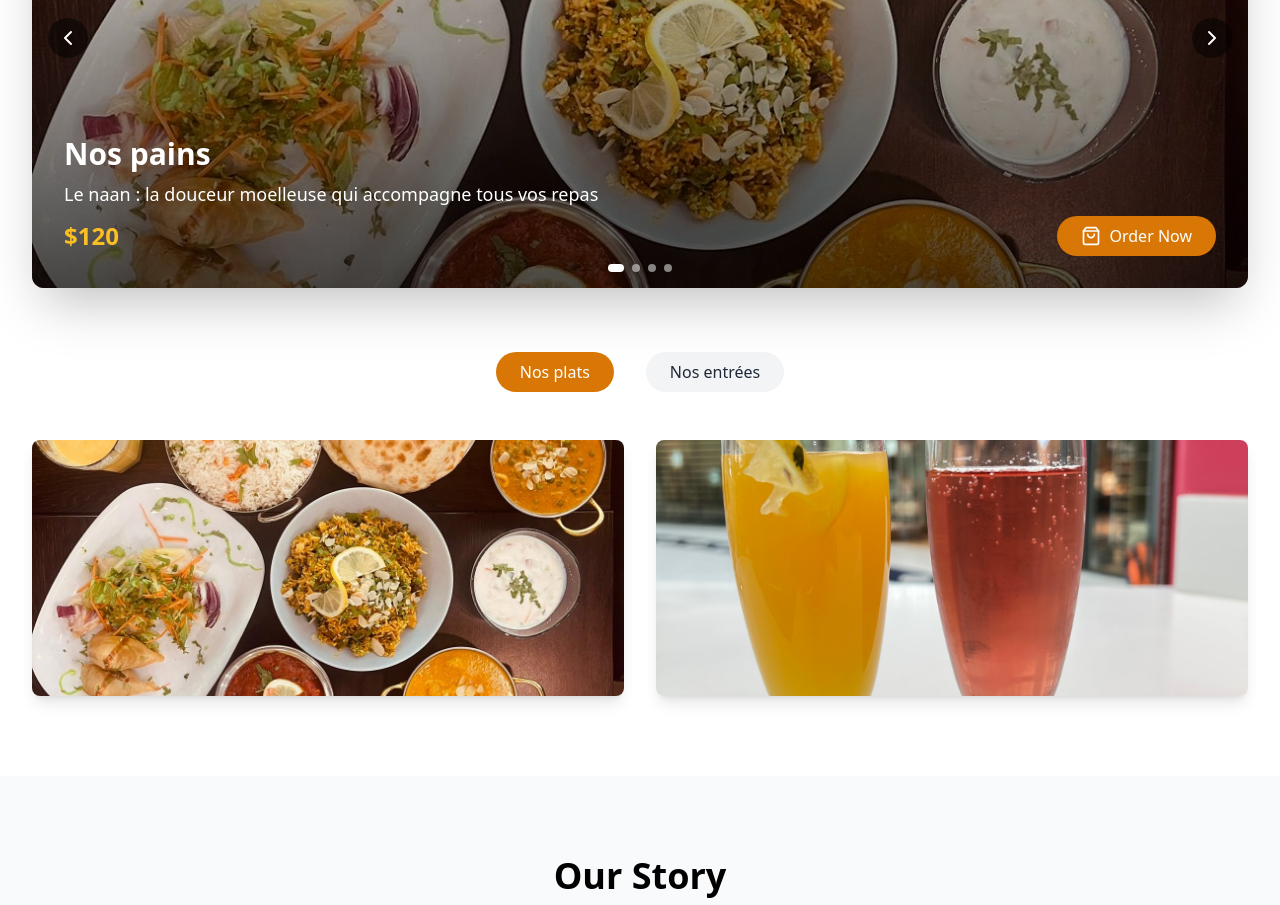
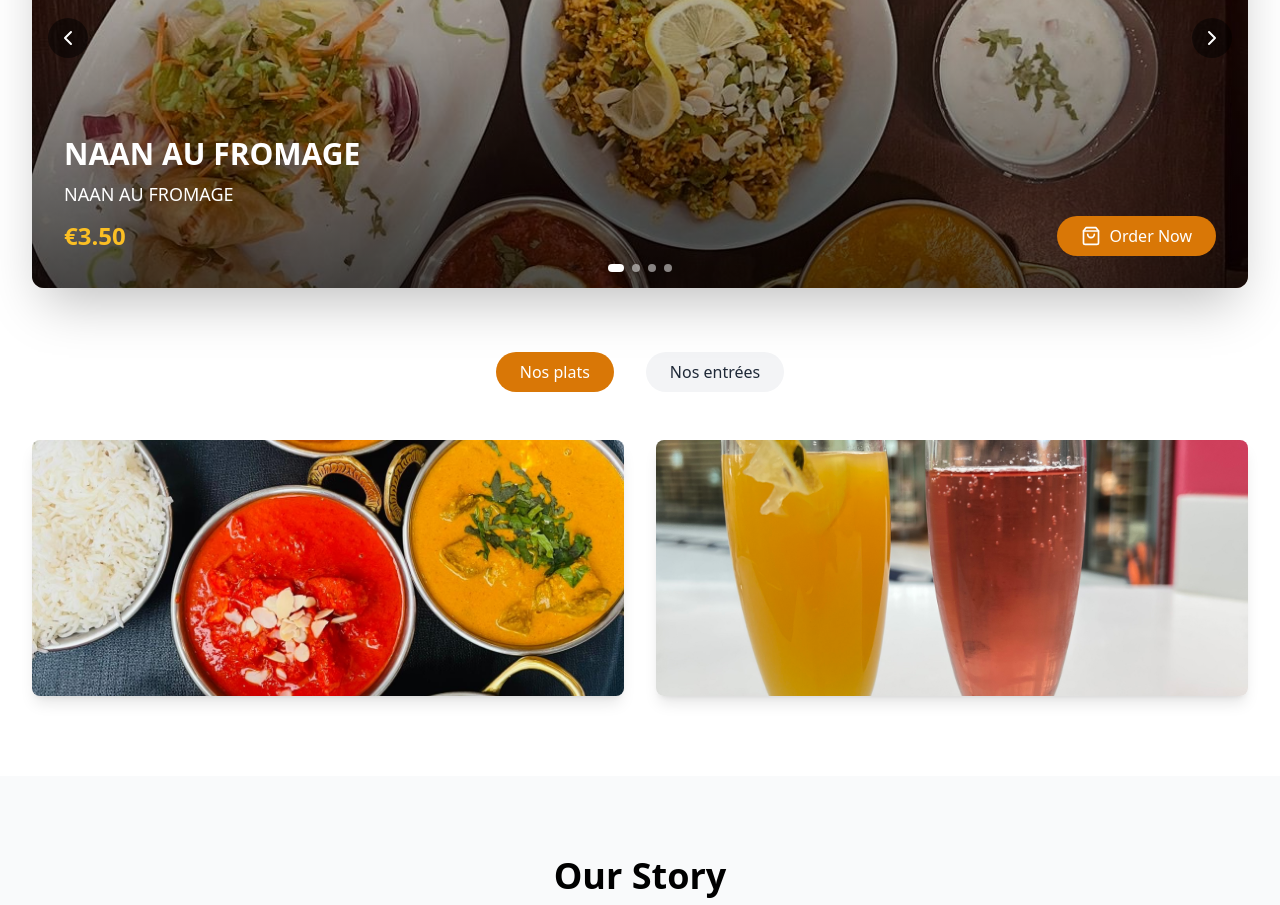
Before and after one commit to Afterlife24/royal-bangla, a React (Vite) app: page / in a window 1280 px wide. Shown: the part 1180-2085 px from the top of the page. Built offline with nearby package versions, Linux system fonts and the light colour scheme.

Commit message:
changeimage_1

```diff
--- a/src/components/Menu.tsx
+++ b/src/components/Menu.tsx
@@ -18,27 +18,27 @@ const menuItems = [
     category: 'Nos plats ',
     items: [
       {
-        name: 'Butter chicken ',
-        description: 'Crispy risotto balls with black truffle and mozzarella',
-        price: '$16',
-        image: img1
+        name: 'POULET BUTTER - ORIGINE: RAJASTHAN',
+    description: "Poulet mariné dans un mélange d'épices et de yaourt, puis grillé et préparé dans une sauce à base de crème, de beurre, de tomates, de noix de cajou et d'amandes'",
+    price: '€14.90',
+    image: img4
       },
       {
-        name: 'Poulet  korma ',
-        description: 'Fresh tuna with avocado, sesame oil, and won ton crisps',
-        price: '$18',
+        name: 'DOUBLE EXPRESSO ',
+        description: 'Notre Double Expresso est préparé avec deux doses de café moulu finement, extrait sous pression pour une texture onctueuse et une crème dorée.',
+        price: '€2.40',
         image: img2
       },
       // {
       //   name: 'Foie Gras',
       //   description: 'Pan-seared foie gras with brioche and fig jam',
-      //   price: '$24',
+      //   price: '€24',
       //   image: img1
       // },
       // {
       //   name: 'Oysters Rockefeller',
       //   description: 'Baked oysters with spinach and hollandaise',
-      //   price: '$22',
+      //   price: '€22',
       //   image: img1
       // }
     ]
@@ -47,27 +47,27 @@ const menuItems = [
     category: 'Nos entrées',
     items: [
       {
-        name: 'Royal Tikka ',
-        description: 'Grade A5 Japanese Wagyu with roasted vegetables',
-        price: '$85',
-        image: img3
+        name: 'LASSI MANGUE',
+    description: 'Yaourt aromatisé à la mangue, à la cardamome, aux amandes et au lait.',
+    price: '€5.50',
+    image: img3
       },
       {
-        name: 'Tandoori',
-        description: 'Whole lobster with brandy cream sauce',
-        price: '$75',
-        image: img1
+       name: 'NAAN AU FROMAGE',
+    description: 'NAAN AU FROMAGE',
+    price: '€3.50',
+    image: img1
       },
       // {
       //   name: 'Duck Confit',
       //   description: 'Classic French duck confit with pommes sarladaises',
-      //   price: '$45',
+      //   price: '€45',
       //   image: img1
       // },
       // {
       //   name: 'Sea Bass',
       //   description: 'Pan-seared sea bass with saffron risotto',
-      //   price: '$52',
+      //   price: '€52',
       //   image: img1
       // }
     ]
@@ -78,25 +78,25 @@ const menuItems = [
   //     {
   //       name: 'Truffle Pasta',
   //       description: 'Fresh tagliatelle with black truffle shavings',
-  //       price: '$55',
+  //       price: '€55',
   //       image: img1
   //     },
   //     {
   //       name: 'Lobster Risotto',
   //       description: 'Carnaroli risotto with fresh Maine lobster',
-  //       price: '$48',
+  //       price: '€48',
   //       image: img1
   //     },
   //     {
   //       name: 'Seafood Linguine',
   //       description: 'Mixed seafood in white wine and garlic sauce',
-  //       price: '$42',
+  //       price: '€42',
   //       image: img1
   //     },
   //     {
   //       name: 'Wild Mushroom Risotto',
   //       description: 'Creamy risotto with seasonal wild mushrooms',
-  //       price: '$38',
+  //       price: '€38',
   //       image: img1
   //     }
   //   ]
@@ -107,25 +107,25 @@ const menuItems = [
   //     {
   //       name: 'Crème Brûlée',
   //       description: 'Classic vanilla bean crème brûlée',
-  //       price: '$14',
+  //       price: '€14',
   //       image: img1
   //     },
   //     {
   //       name: 'Chocolate Soufflé',
   //       description: 'Warm chocolate soufflé with vanilla ice cream',
-  //       price: '$16',
+  //       price: '€16',
   //       image: img1
   //     },
   //     {
   //       name: 'Opera Cake',
   //       description: 'Layers of almond sponge, coffee buttercream, and chocolate',
-  //       price: '$15',
+  //       price: '€15',
   //       image: img1
   //     },
   //     {
   //       name: 'Fruit Tart',
   //       description: 'Seasonal fruits on vanilla pastry cream',
-  //       price: '$13',
+  //       price: '€13',
   //       image: img1
   //     }
   //   ]
@@ -134,27 +134,27 @@ const menuItems = [
 
 const featuredDishes = [
   {
-    name: 'Nos pains',
-    description: 'Le naan : la douceur moelleuse qui accompagne tous vos repas',
-    price: '$120',
+    name: 'NAAN AU FROMAGE',
+    description: 'NAAN AU FROMAGE',
+    price: '€3.50',
     image: img1
   },
   {
-    name: 'Duck à l\'Orange',
-    description: 'Classic French duck with citrus sauce',
-    price: '$65',
+    name: 'POULET BUTTER - ORIGINE: RAJASTHAN',
+    description: "Poulet mariné dans un mélange d'épices et de yaourt, puis grillé et préparé dans une sauce à base de crème, de beurre, de tomates, de noix de cajou et d'amandes'",
+    price: '€14.90',
     image: img4
   },
   {
-    name: 'Beef Wellington',
-    description: 'Prime beef wrapped in puff pastry',
-    price: '$95',
+    name: 'LASSI MANGUE',
+    description: 'Yaourt aromatisé à la mangue, à la cardamome, aux amandes et au lait.',
+    price: '€5.50',
     image: img3
   },
   {
-    name: 'Truffle Pasta',
-    description: 'Fresh pasta with black truffle shavings',
-    price: '$55',
+    name: "NAAN À L'AIL",
+    description: "Pain à la farine de blé farci d'ail frais, cuit dans le four tandoor et parsemé de coriandre fraiche et de beurre",
+    price: '€3.50',
     image: img6
   }
 ];
```
